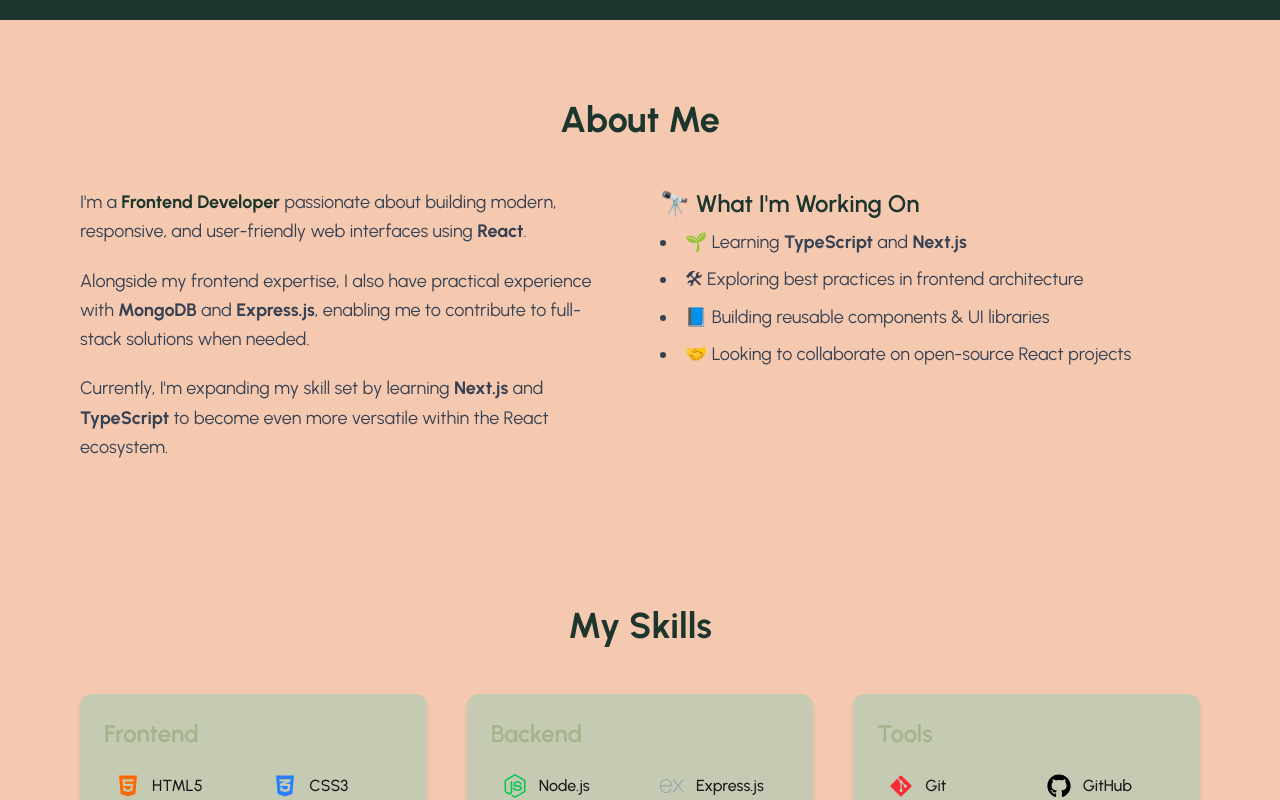
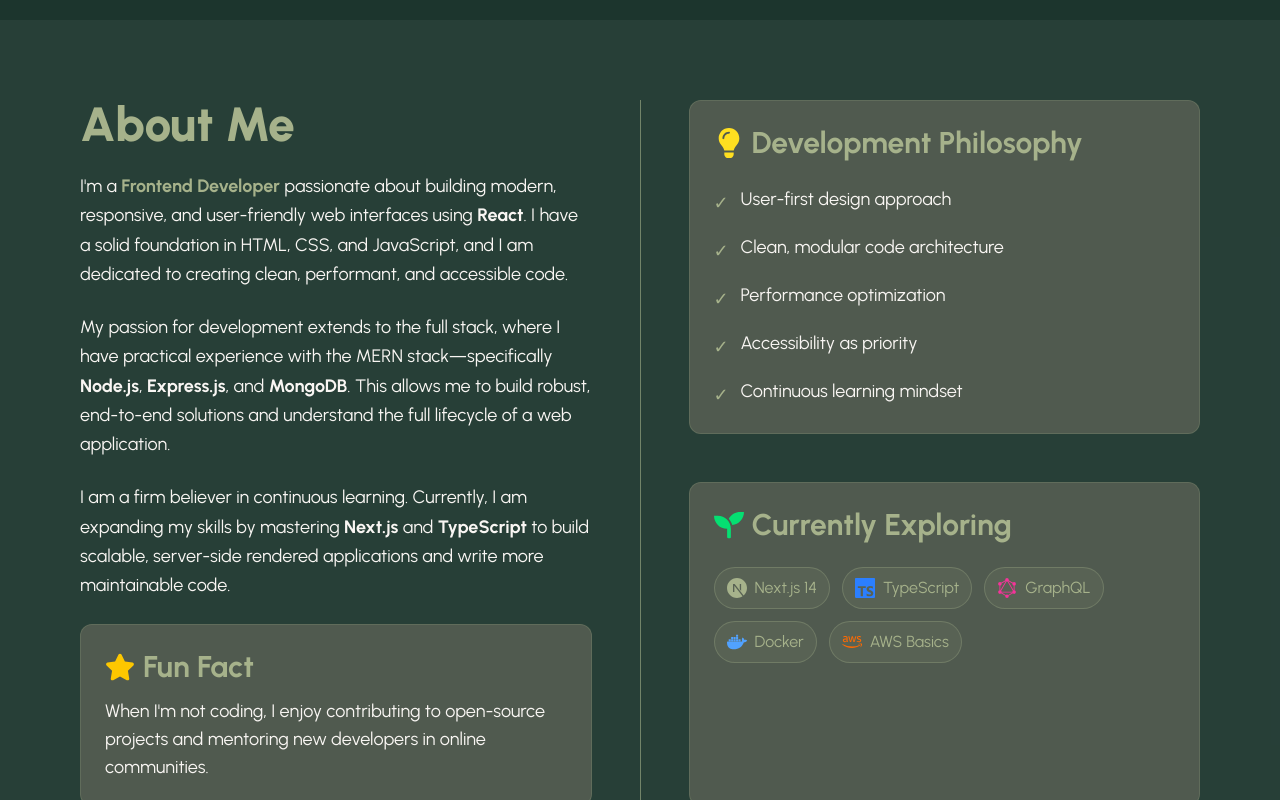
Before and after one commit to rafiqmia65/my-portfolio, a React (Vite) app: page / in a window 1280 px wide. Shown: the part 780-1580 px from the top of the page. Built offline with nearby package versions, Linux system fonts and the light colour scheme.

Commit message:
About Section Updated

```diff
--- a/src/pages/Home/About/About.jsx
+++ b/src/pages/Home/About/About.jsx
@@ -1,47 +1,130 @@
 import React from "react";
+import { FaLightbulb, FaSeedling, FaStar, FaAws } from "react-icons/fa";
+import { SiTypescript, SiNextdotjs, SiGraphql, SiDocker } from "react-icons/si";
 
 const About = () => {
   return (
-    <section id="about" className="py-20 px-6 lg:px-20 bg-secondary">
-      <div className="max-w-6xl mx-auto">
-        <h2 className="text-4xl font-bold text-primary dark:text-darkAccent text-center mb-12">
+    <section
+      id="about"
+      className="py-20 px-6 lg:px-20 bg-primary/95 text-white"
+    >
+      <div className="container mx-auto px-4 lg:px-0">
+        <div className="flex flex-col lg:flex-row gap-12 items-stretch">
+          {/* Left Column - Intro */}
+          <article className="flex-1 flex flex-col">
+            <h2 className="text-5xl text-center lg:text-left font-extrabold text-success mb-6">
               About Me
             </h2>
-
-        <div className="grid grid-cols-1 md:grid-cols-2 gap-10 items-start text-lg leading-relaxed text-gray-700 dark:text-gray-300">
-          {/* Left Column - Intro */}
-          <div className="space-y-5">
+            <div className="space-y-6 text-lg leading-relaxed flex-1">
               <p>
-              I'm a <strong className="text-primary">Frontend Developer</strong>{" "}
+                I'm a{" "}
+                <strong className="text-success font-bold">
+                  Frontend Developer
+                </strong>{" "}
                 passionate about building modern, responsive, and user-friendly
-              web interfaces using <strong>React</strong>.
+                web interfaces using{" "}
+                <strong className="font-bold">React</strong>. I have a solid
+                foundation in HTML, CSS, and JavaScript, and I am dedicated to
+                creating clean, performant, and accessible code.
               </p>
               <p>
-              Alongside my frontend expertise, I also have practical experience
-              with <strong>MongoDB</strong> and <strong>Express.js</strong>,
-              enabling me to contribute to full-stack solutions when needed.
+                My passion for development extends to the full stack, where I
+                have practical experience with the MERN stack—specifically{" "}
+                <strong className="font-bold">Node.js</strong>,{" "}
+                <strong className="font-bold">Express.js</strong>, and{" "}
+                <strong className="font-bold">MongoDB</strong>. This allows me
+                to build robust, end-to-end solutions and understand the full
+                lifecycle of a web application.
               </p>
               <p>
-              Currently, I'm expanding my skill set by learning{" "}
-              <strong>Next.js</strong> and <strong>TypeScript</strong> to become
-              even more versatile within the React ecosystem.
+                I am a firm believer in continuous learning. Currently, I am
+                expanding my skills by mastering{" "}
+                <strong className="font-bold">Next.js</strong> and{" "}
+                <strong className="font-bold">TypeScript</strong> to build
+                scalable, server-side rendered applications and write more
+                maintainable code.
               </p>
             </div>
 
-          {/* Right Column - What I'm Working On */}
-          <div className="space-y-5">
-            <h3 className="text-2xl font-semibold text-primary dark:text-darkHighlight mb-2">
-              🔭 What I'm Working On
+            {/* Fun Fact */}
+            <aside className="bg-secondary/20 p-6 rounded-xl border border-success/20 mt-6">
+              <h3 className="text-3xl font-bold text-success flex items-center gap-2">
+                <FaStar className="text-yellow-400" /> Fun Fact
               </h3>
-            <ul className="list-disc list-inside space-y-2">
-              <li>
-                🌱 Learning <strong>TypeScript</strong> and{" "}
-                <strong>Next.js</strong>
+              <p className="text-lg mt-3">
+                When I'm not coding, I enjoy contributing to open-source
+                projects and mentoring new developers in online communities.
+              </p>
+            </aside>
+          </article>
+
+          {/* Vertical Divider */}
+          <div className="flex-none w-px bg-success/60 hidden md:block"></div>
+
+          {/* Right Column - Key Skills & Philosophy */}
+          <div className="flex-1 flex flex-col gap-12">
+            {/* Development Philosophy */}
+            <article className="bg-secondary/20 p-6 rounded-xl border border-success/20 flex-1">
+              <h3 className="text-3xl font-bold text-success mb-6 flex items-center gap-2">
+                <FaLightbulb className="text-yellow-300" /> Development
+                Philosophy
+              </h3>
+              <ul className="space-y-4 text-lg">
+                {[
+                  "User-first design approach",
+                  "Clean, modular code architecture",
+                  "Performance optimization",
+                  "Accessibility as priority",
+                  "Continuous learning mindset",
+                ].map((item) => (
+                  <li key={item} className="flex items-start gap-3 group">
+                    <span className="text-success mt-1">✓</span>
+                    <span className="group-hover:text-success transition-colors">
+                      {item}
+                    </span>
                   </li>
-              <li>🛠 Exploring best practices in frontend architecture</li>
-              <li>📘 Building reusable components & UI libraries</li>
-              <li>🤝 Looking to collaborate on open-source React projects</li>
+                ))}
               </ul>
+            </article>
+
+            {/* Currently Learning */}
+            <article className="bg-secondary/20 p-6 rounded-xl border border-success/20 flex-1">
+              <h3 className="text-3xl font-bold text-success mb-6 flex items-center gap-2">
+                <FaSeedling className="text-green-400" /> Currently Exploring
+              </h3>
+              <div className="flex flex-wrap gap-3">
+                {[
+                  {
+                    name: "Next.js 14",
+                    icon: <SiNextdotjs className="text-xl" />,
+                  },
+                  {
+                    name: "TypeScript",
+                    icon: <SiTypescript className="text-xl text-blue-500" />,
+                  },
+                  {
+                    name: "GraphQL",
+                    icon: <SiGraphql className="text-xl text-pink-500" />,
+                  },
+                  {
+                    name: "Docker",
+                    icon: <SiDocker className="text-xl text-blue-400" />,
+                  },
+                  {
+                    name: "AWS Basics",
+                    icon: <FaAws className="text-xl text-orange-500" />,
+                  },
+                ].map((tech) => (
+                  <span
+                    key={tech.name}
+                    className="px-3 py-2 bg-success/10 text-success rounded-full border border-success/30 hover:bg-success/20 transition-colors flex items-center gap-2"
+                  >
+                    {tech.icon}
+                    {tech.name}
+                  </span>
+                ))}
+              </div>
+            </article>
           </div>
         </div>
       </div>
--- a/src/pages/Home/Hero/Hero.jsx
+++ b/src/pages/Home/Hero/Hero.jsx
@@ -14,8 +14,9 @@ const Hero = () => {
   return (
     <section
       id="home"
-      className="min-h-screen flex flex-col-reverse lg:flex-row items-center justify-center px-6 lg:px-20 pt-25 pb-12 lg:pb-0 lg:pt-25 bg-primary"
+      className="min-h-screen pt-25 pb-12 lg:pb-0 lg:pt-35 bg-primary"
     >
+      <div className="container mx-auto px-4 lg:px-0 flex flex-col-reverse lg:flex-row items-center justify-center">
         {/* Left: Text & Buttons */}
         <div className="flex-1 text-center lg:text-left space-y-6 lg:pr-10 mt-12 lg:mt-0">
           <div>
@@ -30,8 +31,8 @@ const Hero = () => {
           </p>
 
           <p className="max-w-lg mx-auto lg:mx-0 text-lg text-white leading-relaxed">
-          I'm a Frontend Developer passionate about building modern, responsive,
-          and user-friendly web interfaces using React.
+            I'm a Frontend Developer passionate about building modern,
+            responsive, and user-friendly web interfaces using React.
           </p>
 
           <div className="flex flex-col sm:flex-row gap-4 mt-8">
@@ -110,6 +111,7 @@ const Hero = () => {
             <div className="absolute -bottom-8 -left-8 w-20 h-20 rounded-full bg-success/20 z-0 animate-pulse delay-300 transition-all duration-300"></div>
           </div>
         </div>
+      </div>
     </section>
   );
 };
```
Lines whose indentation alone changed are shown as unchanged.
